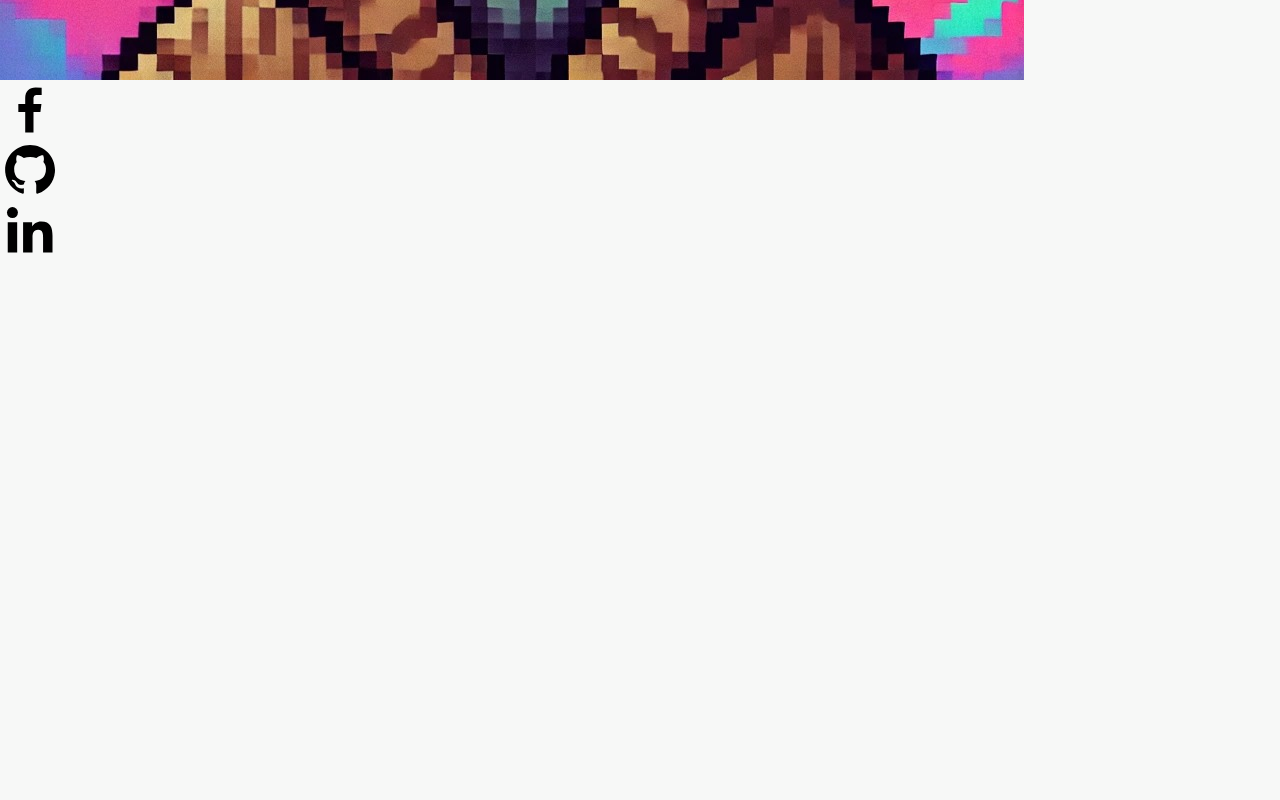
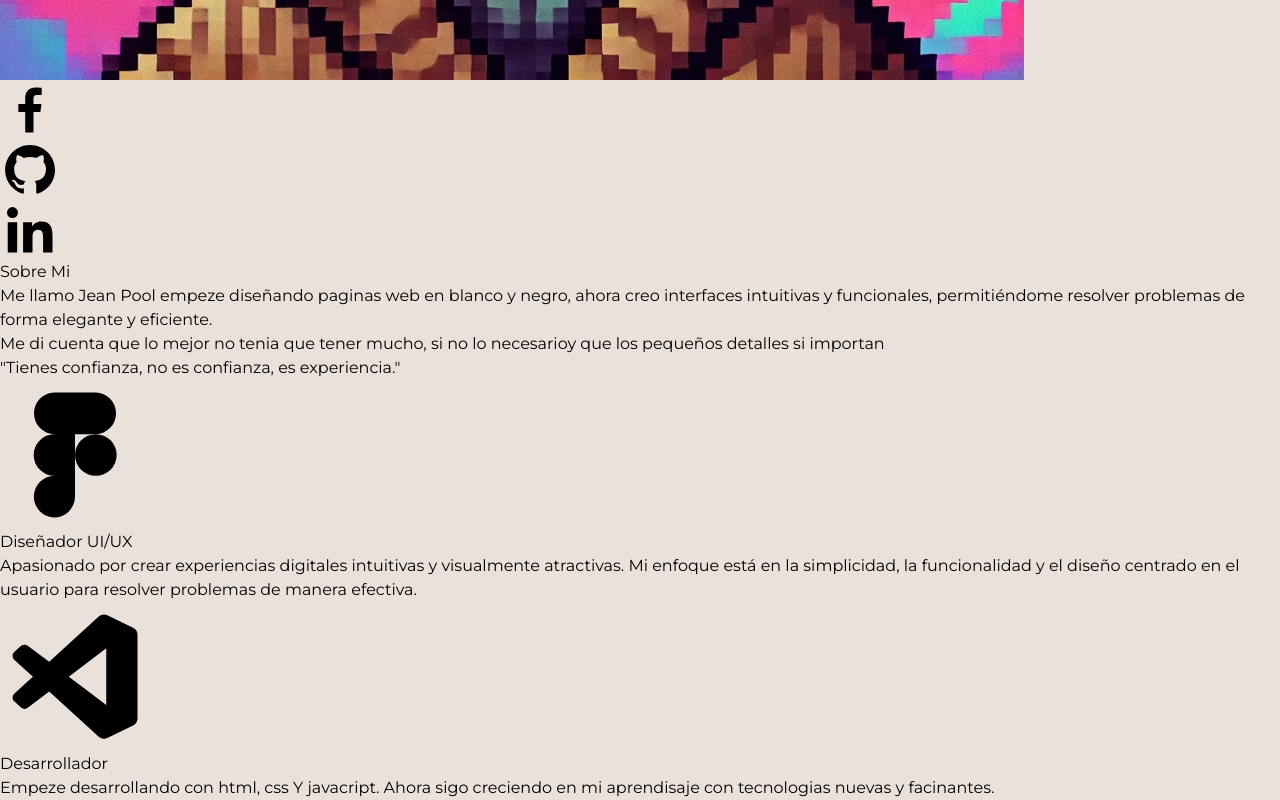
Before and after one commit to JeanPoolDev/jp-porta, a React (Vite) app: page / in a window 1280 px wide. Shown: the part 2114-2914 px from the top of the page. Before the commit the page ends 2374 px from the top, so only its background shows below. Built offline with nearby package versions, Linux system fonts and the light colour scheme.

Commit message:
portafolio-1.2.0v

```diff
--- a/icons/Logos.jsx
+++ b/icons/Logos.jsx
@@ -23,3 +23,15 @@ export const Menu = () => {
     <svg xmlns="http://www.w3.org/2000/svg" width="50" height="50" viewBox="0 0 24 24"><path fill="currentColor" d="M4 18q-.425 0-.712-.288T3 17t.288-.712T4 16h16q.425 0 .713.288T21 17t-.288.713T20 18zm0-5q-.425 0-.712-.288T3 12t.288-.712T4 11h16q.425 0 .713.288T21 12t-.288.713T20 13zm0-5q-.425 0-.712-.288T3 7t.288-.712T4 6h16q.425 0 .713.288T21 7t-.288.713T20 8z" /></svg>
   )
 }
+
+export const Figma = () => {
+  return (
+    <svg xmlns="http://www.w3.org/2000/svg" width="150" height="150" viewBox="0 0 24 24"><path fill="currentColor" d="M15.332 8.668a3.333 3.333 0 0 0 0-6.663H8.668a3.333 3.333 0 0 0 0 6.663a3.333 3.333 0 0 0 0 6.665a3.333 3.333 0 0 0 0 6.664A3.334 3.334 0 0 0 12 18.664V8.668z" /><circle cx="15.332" cy="12" r="3.332" fill="currentColor" /></svg>
+  )
+}
+
+export const VisualStudio = () => {
+  return (
+    <svg xmlns="http://www.w3.org/2000/svg" width="150" height="150" viewBox="0 0 24 24"><path fill="currentColor" d="m21.29 4.1l-4.12-2a1.4 1.4 0 0 0-.48-.1h-.08a1.18 1.18 0 0 0-.72.24l-.14.12l-7.88 7.19L4.44 7a.83.83 0 0 0-.54-.17a.88.88 0 0 0-.53.17l-1.1 1a.8.8 0 0 0-.27.61a.84.84 0 0 0 .27.62l3 2.71l-3 2.72a.84.84 0 0 0 0 1.23l1.1 1a.9.9 0 0 0 .6.22a.93.93 0 0 0 .47-.17l3.43-2.61l7.88 7.19a1.2 1.2 0 0 0 .76.36h.17a1 1 0 0 0 .49-.12l4.12-2a1.25 1.25 0 0 0 .71-1.1V5.23a1.26 1.26 0 0 0-.71-1.13M17 16.47l-6-4.53l6-4.53z" /></svg>
+  )
+}
--- a/src/Portafolio.jsx
+++ b/src/Portafolio.jsx
@@ -1,3 +1,6 @@
+import { AboutAbajo } from "./components/AboutAbajo";
+import { AboutArriba } from "./components/AboutArriba";
+import { AboutCentral } from "./components/AboutCentral";
 import { HomeCentral } from "./components/HomeCentral";
 import { HomeDerecha } from "./components/HomeDerecha";
 import { HomeIzquierda } from "./components/HomeIzquierda";
@@ -17,7 +20,14 @@ const Portafolio = () => {
       </section>
 
       <section className="w-full h-screen flex">
+        <div className="w-1/12">
+        </div>
 
+        <div className="grid grid-cols-2 grid-rows-2 w-full">
+          <AboutCentral />
+          <AboutArriba />
+          <AboutAbajo />
+        </div>
       </section>
 
 
--- /dev/null
+++ b/src/components/AboutAbajo.jsx
@@ -0,0 +1,25 @@
+import { VisualStudio } from "../../icons/Logos"
+
+
+export const AboutAbajo = () => {
+  return (
+    <div className="col-start-2 flex justify-center items-center gap-4 border-l-2
+    border-t-2 border-black px-20">
+
+      <div className="border">
+        <VisualStudio />
+      </div>
+
+      <div className=" border space-y-5">
+        <div className="text-4xl font-semibold">
+          Desarrollador
+        </div>
+        <div>
+          Empeze desarrollando con html, css Y javacript. Ahora sigo creciendo en
+          mi aprendisaje con tecnologias nuevas y facinantes.
+        </div>
+      </div>
+
+    </div>
+  )
+}
--- /dev/null
+++ b/src/components/AboutArriba.jsx
@@ -0,0 +1,26 @@
+import { Figma } from "../../icons/Logos"
+
+
+export const AboutArriba = () => {
+  return (
+    <div className="flex items-center justify-center px-20 gap-4 border-l-2
+     border-black border-b-2">
+
+      <div className="border">
+        <Figma />
+      </div>
+
+      <div className=" border space-y-5">
+        <div className="text-4xl font-semibold">
+          Diseñador UI/UX
+        </div>
+        <div>
+          Apasionado por crear experiencias digitales intuitivas y visualmente
+          atractivas. Mi enfoque está en la simplicidad, la funcionalidad y el
+          diseño centrado en el usuario para resolver problemas de manera efectiva.
+        </div>
+      </div>
+
+    </div>
+  )
+}
--- /dev/null
+++ b/src/components/AboutCentral.jsx
@@ -0,0 +1,27 @@
+
+export const AboutCentral = () => {
+  return (
+    <div className="row-span-2 flex justify-center items-start flex-col border-r-2 border-black">
+      <div className="pl-20 pr-28">
+        <h1 className="text-7xl font-bold mb-10">Sobre Mi</h1>
+        <div className="text-xl space-y-5">
+          <p>
+            Me llamo Jean Pool empeze diseñando paginas web en blanco y negro,
+            ahora <span className="bg-[#dac8bd] font-semibold">creo interfaces intuitivas y
+              funcionales</span>, permitiéndome resolver
+            problemas de <span className="bg-[#dac8bd] font-semibold">forma elegante y
+              eficiente.</span>
+          </p>
+
+          <p>
+            Me di cuenta que <span className="bg-[#dac8bd] font-semibold">lo mejor no tenia que tener mucho, si no lo necesario</span>
+            y que los pequeños detalles si importan
+          </p>
+
+          <p className="font-semibold text-2xl">
+            {'"' + 'Tienes confianza, no es confianza, es experiencia.' + '"'}</p>
+        </div>
+      </div>
+    </div>
+  )
+}
--- a/src/components/HomeIzquierda.jsx
+++ b/src/components/HomeIzquierda.jsx
@@ -3,7 +3,7 @@ import { Menu } from "../../icons/Logos"
 export const HomeIzquierda = () => {
   return (
     <div className="w-1/12">
-      <section className="w-1/12 flex border flex-col h-full justify-between p-10  shadow-xl fixed">
+      <section className="w-1/12 flex border flex-col h-full justify-between p-10  shadow-xl fixed bg-[#F5F0ED]">
         <a href="#">
           <img
             className="w-16 h-16 rounded-full bg-black object-cover"
--- a/src/index.css
+++ b/src/index.css
@@ -9,6 +9,6 @@
 }
 
 body {
-  background-color: #F7F8F7;
+  background-color: #EBE1DB;
   font-family: "Montserrat", sans-serif;
 }
```
